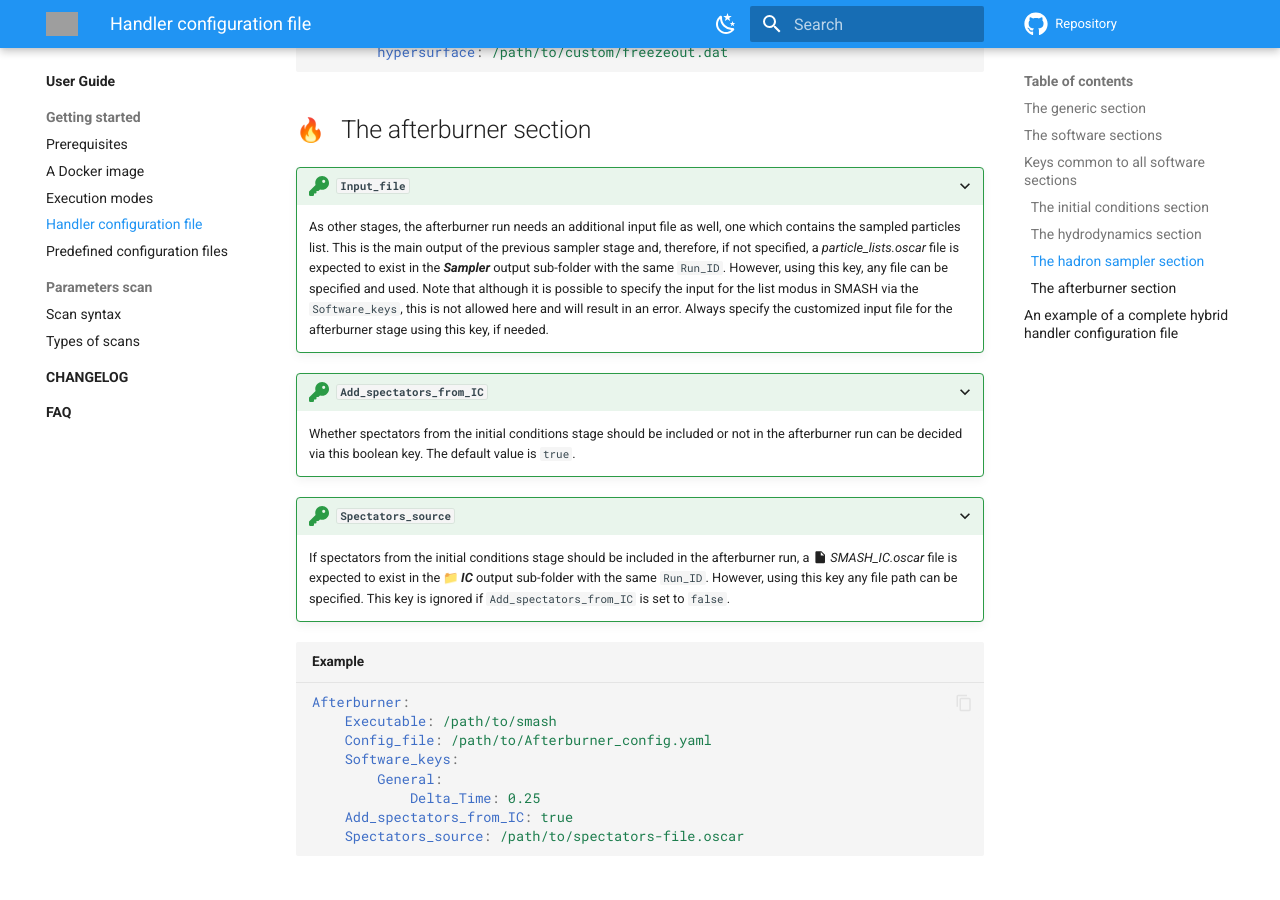
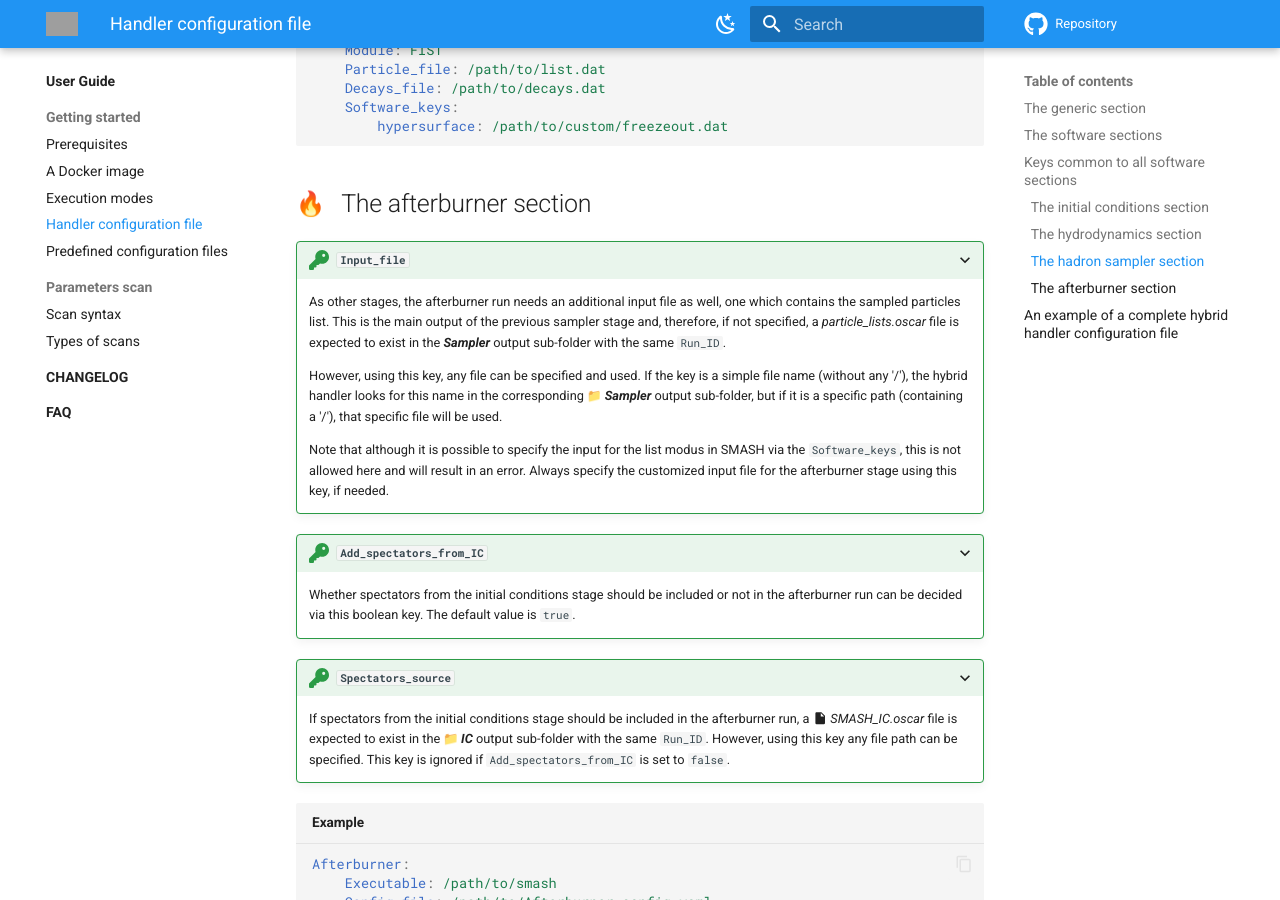
Before and after one commit to smash-transport/smash-vhlle-hybrid, an MkDocs documentation site: the page built from docs/user/configuration_file.md, in a window 1280 px wide and 900 px high, scrolled down 4921 px. Built offline with MkDocs 1.6.1 and Material for MkDocs 9.7.7, drawn with Linux system fonts in a browser that asks for light colours; emoji names are drawn with the system emoji font; comment, search, counter and statistics services are not loaded; the version menu is left out; some of the changed text lies outside the part shown; grey boxes are pictures that could not be loaded.

````diff
--- a/docs/user/configuration_file.md
+++ b/docs/user/configuration_file.md
@@ -141,7 +141,8 @@ IC:
 
     The hydrodynamics simulation needs an additional input file which contains the system's initial conditions.
     This is the main output of the previous stage and, therefore, if not specified, a :material-file: *SMASH_IC.dat* file is expected to exist in the :file_folder: ***IC*** output sub-folder with the same `Run_ID`.
-    However, using this key, any file can be specified and used.
+
+    However, using this key, any file can be specified and used. If the key is a simple file name (without any '/'), the hybrid handler looks for this name in the corresponding :file_folder: ***IC*** output sub-folder, but if it is a specific path (containing '/'), that specific file will be used.
 
 ```yaml title="Example"
 Hydro:
@@ -208,7 +209,9 @@ Sampler:
 
     As other stages, the afterburner run needs an additional input file as well, one which contains the sampled particles list.
     This is the main output of the previous sampler stage and, therefore, if not specified, a *particle_lists.oscar* file is expected to exist in the ***Sampler*** output sub-folder with the same `Run_ID`.
-    However, using this key, any file can be specified and used.
+
+    However, using this key, any file can be specified and used. If the key is a simple file name (without any '/'), the hybrid handler looks for this name in the corresponding :file_folder: ***Sampler*** output sub-folder, but if it is a specific path (containing a '/'), that specific file will be used.
+
     Note that although it is possible to specify the input for the list modus in SMASH via the `Software_keys`, this is not allowed here and will result in an error.
     Always specify the customized input file for the afterburner stage using this key, if needed.
 
````
Also changed, not shown: docs/user/CHANGELOG/index.md (+2 -0 lines), 2 other files.
